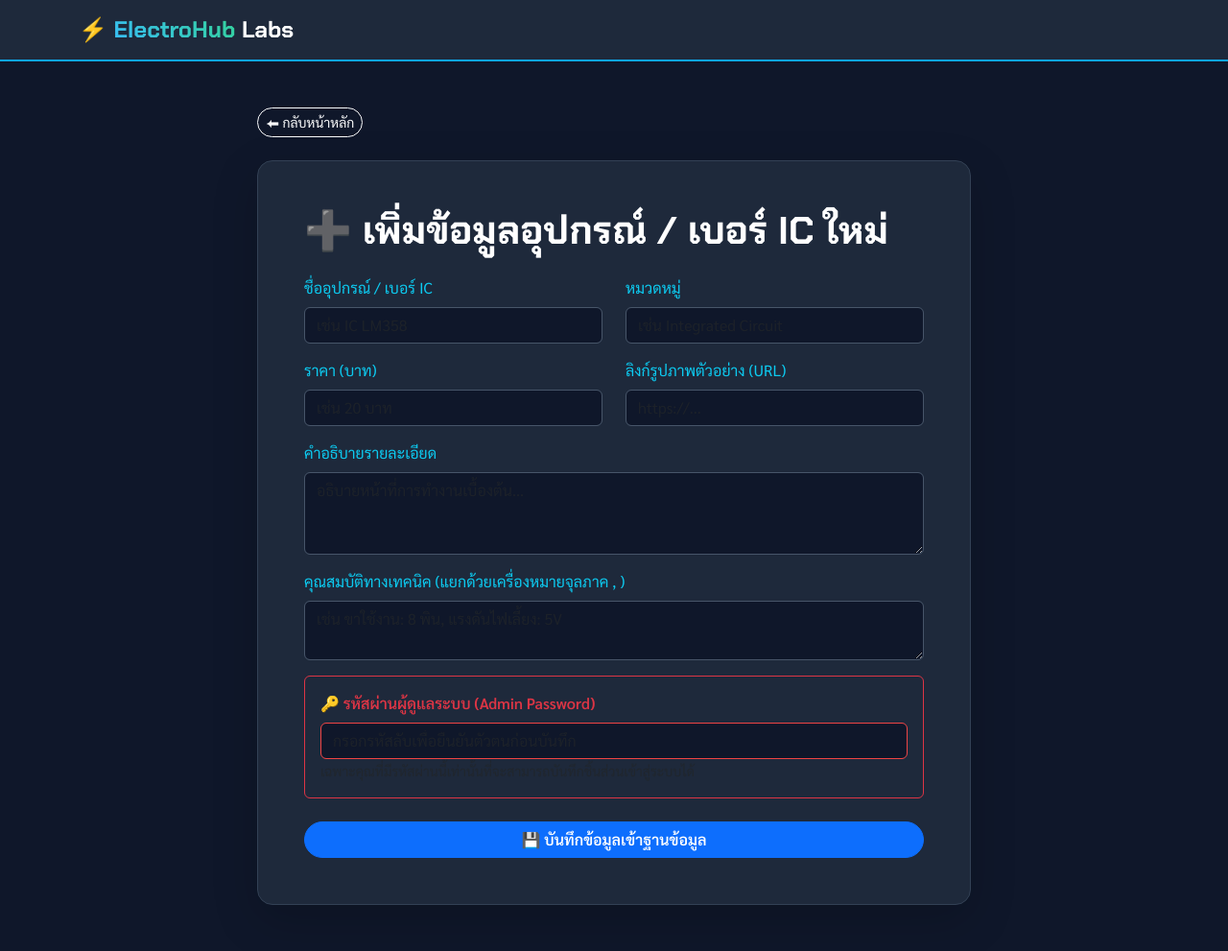
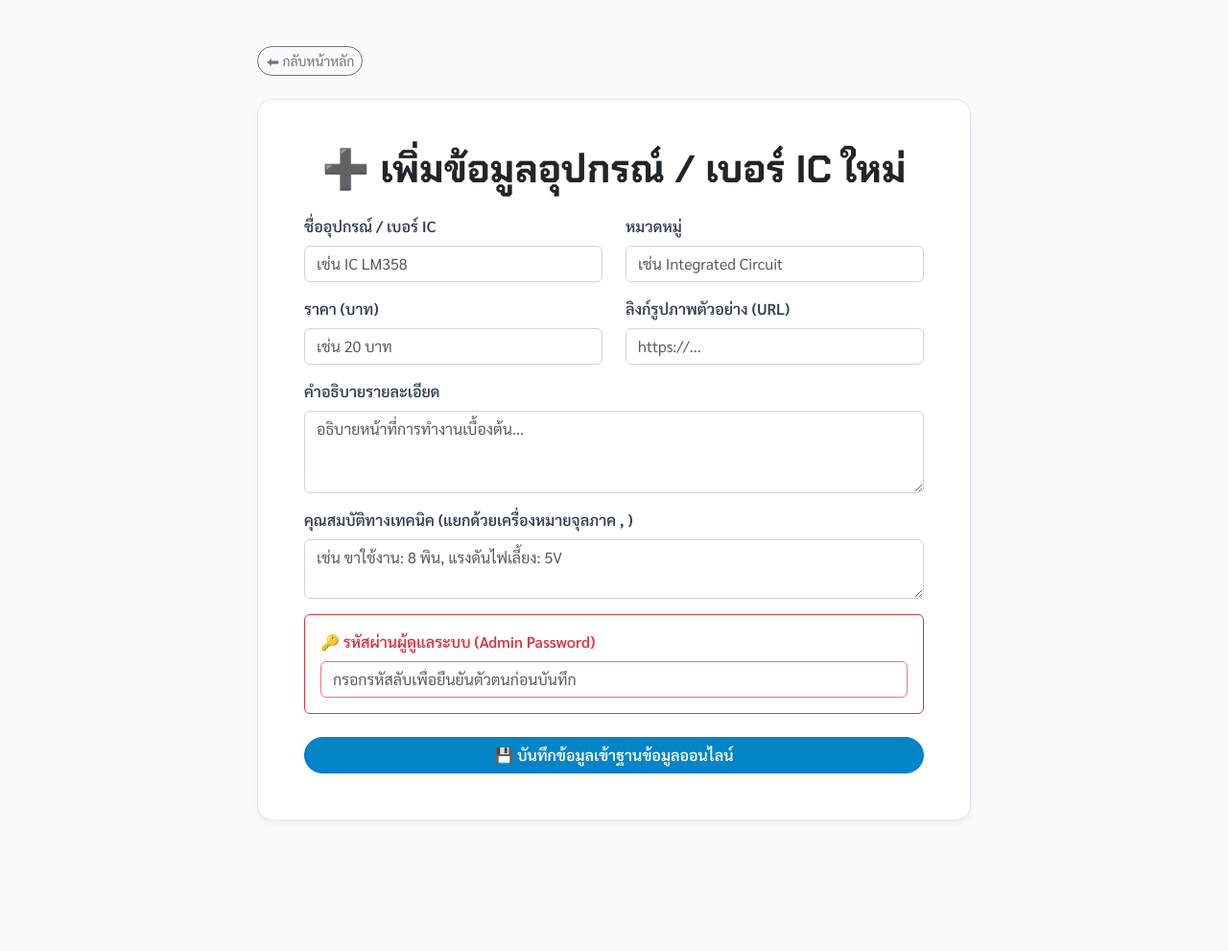
Before and after one commit to aerfst1712-debug/PyCharmMiscProject, a Flask app: page /add in a window 1280 px wide. Shown: the whole page at 96% size. After the commit the page ends 855 px from the top, so only its background shows below. Run offline with Flask 3, Linux system fonts and the light colour scheme.

Commit message:
Update add.html

```diff
--- a/templates/add.html
+++ b/templates/add.html
@@ -5,28 +5,20 @@
     <meta name="viewport" content="width=device-width, initial-scale=1.0">
     <title>เพิ่มอุปกรณ์ใหม่ - ElectroHub</title>
     <link href="https://cdn.jsdelivr.net/npm/bootstrap@5.3.0/dist/css/bootstrap.min.css" rel="stylesheet">
-    <link href="https://fonts.googleapis.com/css2?family=Chakra+Petch:wght@500;700&family=Sarabun:wght@400;600&display=swap" rel="stylesheet">
+    <link href="https://fonts.googleapis.com/css2?family=Chakra+Petch:wght@500;700&family=Sarabun:wght@400;500;600&display=swap" rel="stylesheet">
     <style>
-        body { font-family: 'Sarabun', sans-serif; background-color: #0f172a; color: #e2e8f0; }
+        body { font-family: 'Sarabun', sans-serif; background-color: #f8fafc; color: #334155; }
         h1, .navbar-brand { font-family: 'Chakra Petch', sans-serif; }
-        .navbar { background-color: #1e293b !important; border-bottom: 2px solid #0ea5e9; }
-        .form-box { background-color: #1e293b; border: 1px solid #334155; border-radius: 16px; }
-        .form-control { background-color: #0f172a; border: 1px solid #475569; color: #fff; }
-        .form-control:focus { background-color: #0f172a; border-color: #34d399; color: #fff; box-shadow: none; }
-        .text-gradient { background: linear-gradient(45deg, #38bdf8, #34d399); -webkit-background-clip: text; -webkit-text-fill-color: transparent; }
+        .form-box { background-color: #ffffff; border: 1px solid #e2e8f0; border-radius: 16px; box-shadow: 0 4px 6px -1px rgba(0,0,0,0.05); }
+        .form-control { background-color: #fff; border: 1px solid #cbd5e1; color: #1e293b; }
+        .form-control:focus { border-color: #0284c7; box-shadow: 0 0 0 3px rgba(2,132,199,0.1); }
     </style>
 </head>
 <body>
 
-    <nav class="navbar navbar-dark">
-        <div class="container">
-            <a class="navbar-brand fw-bold fs-4" href="/">⚡ <span class="text-gradient">ElectroHub</span> Labs</a>
-        </div>
-    </nav>
-
     <div class="container my-5">
         <div class="col-lg-8 mx-auto">
-            <a href="/" class="btn btn-outline-light btn-sm rounded-pill mb-4">⬅ กลับหน้าหลัก</a>
+            <a href="/?admin=true" class="btn btn-outline-secondary btn-sm rounded-pill mb-4">⬅ กลับหน้าหลัก</a>
 
             {% with messages = get_flashed_messages() %}
               {% if messages %}
@@ -38,49 +30,48 @@
               {% endif %}
             {% endwith %}
 
-            <div class="form-box p-4 p-md-5 shadow-lg">
-                <h1 class="fw-bold mb-4 text-white">➕ เพิ่มข้อมูลอุปกรณ์ / เบอร์ IC ใหม่</h1>
+            <div class="form-box p-4 p-md-5">
+                <h1 class="fw-bold mb-4 text-dark text-center">➕ เพิ่มข้อมูลอุปกรณ์ / เบอร์ IC ใหม่</h1>
 
-                <form action="/add" method="POST">
+                <form action="/add?admin=true" method="POST">
                     <div class="row bg-transparent">
                         <div class="col-md-6 mb-3 bg-transparent">
-                            <label class="form-label text-info">ชื่ออุปกรณ์ / เบอร์ IC</label>
+                            <label class="form-label fw-bold">ชื่ออุปกรณ์ / เบอร์ IC</label>
                             <input type="text" class="form-control" name="name" value="{{ name or '' }}" placeholder="เช่น IC LM358" required>
                         </div>
                         <div class="col-md-6 mb-3 bg-transparent">
-                            <label class="form-label text-info">หมวดหมู่</label>
+                            <label class="form-label fw-bold">หมวดหมู่</label>
                             <input type="text" class="form-control" name="category" value="{{ category or '' }}" placeholder="เช่น Integrated Circuit" required>
                         </div>
                     </div>
 
                     <div class="row bg-transparent">
                         <div class="col-md-6 mb-3 bg-transparent">
-                            <label class="form-label text-info">ราคา (บาท)</label>
+                            <label class="form-label fw-bold">ราคา (บาท)</label>
                             <input type="text" class="form-control" name="price" value="{{ price or '' }}" placeholder="เช่น 20 บาท" required>
                         </div>
                         <div class="col-md-6 mb-3 bg-transparent">
-                            <label class="form-label text-info">ลิงก์รูปภาพตัวอย่าง (URL)</label>
+                            <label class="form-label fw-bold">ลิงก์รูปภาพตัวอย่าง (URL)</label>
                             <input type="url" class="form-control" name="image_url" value="{{ image_url or '' }}" placeholder="https://..." required>
                         </div>
                     </div>
 
                     <div class="mb-3 bg-transparent">
-                        <label class="form-label text-info">คำอธิบายรายละเอียด</label>
+                        <label class="form-label fw-bold">คำอธิบายรายละเอียด</label>
                         <textarea class="form-control" name="description" rows="3" placeholder="อธิบายหน้าที่การทำงานเบื้องต้น..." required>{{ description or '' }}</textarea>
                     </div>
 
                     <div class="mb-3 bg-transparent">
-                        <label class="form-label text-info">คุณสมบัติทางเทคนิค (แยกด้วยเครื่องหมายจุลภาค , )</label>
+                        <label class="form-label fw-bold">คุณสมบัติทางเทคนิค (แยกด้วยเครื่องหมายจุลภาค , )</label>
                         <textarea class="form-control" name="specs" rows="2" placeholder="เช่น ขาใช้งาน: 8 พิน, แรงดันไฟเลี้ยง: 5V" required>{{ specs or '' }}</textarea>
                     </div>
 
-                    <div class="mb-4 bg-transparent p-3 rounded border border-danger">
+                    <div class="mb-4 bg-transparent p-3 rounded border border-danger bg-light">
                         <label class="form-label text-danger fw-bold">🔑 รหัสผ่านผู้ดูแลระบบ (Admin Password)</label>
-                        <input type="password" class="form-control" name="password" placeholder="กรอกรหัสลับเพื่อยืนยันตัวตนก่อนบันทึก" style="border-color: #ef4444;" required>
-                        <small class="text-muted">เฉพาะคุณที่มีรหัสผ่านนี้เท่านั้นที่จะสามารถบันทึกชิ้นส่วนเข้าสู่ระบบได้</small>
+                        <input type="password" class="form-control" name="password" placeholder="กรอกรหัสลับเพื่อยืนยันตัวตนก่อนบันทึก" style="border-color: #f87171;" required>
                     </div>
 
-                    <button type="submit" class="btn btn-primary w-100 rounded-pill fw-bold py-2.5">💾 บันทึกข้อมูลเข้าฐานข้อมูล</button>
+                    <button type="submit" class="btn btn-primary w-100 rounded-pill fw-bold py-2.5" style="background-color: #0284c7;">💾 บันทึกข้อมูลเข้าฐานข้อมูลออนไลน์</button>
                 </form>
             </div>
         </div>
```
